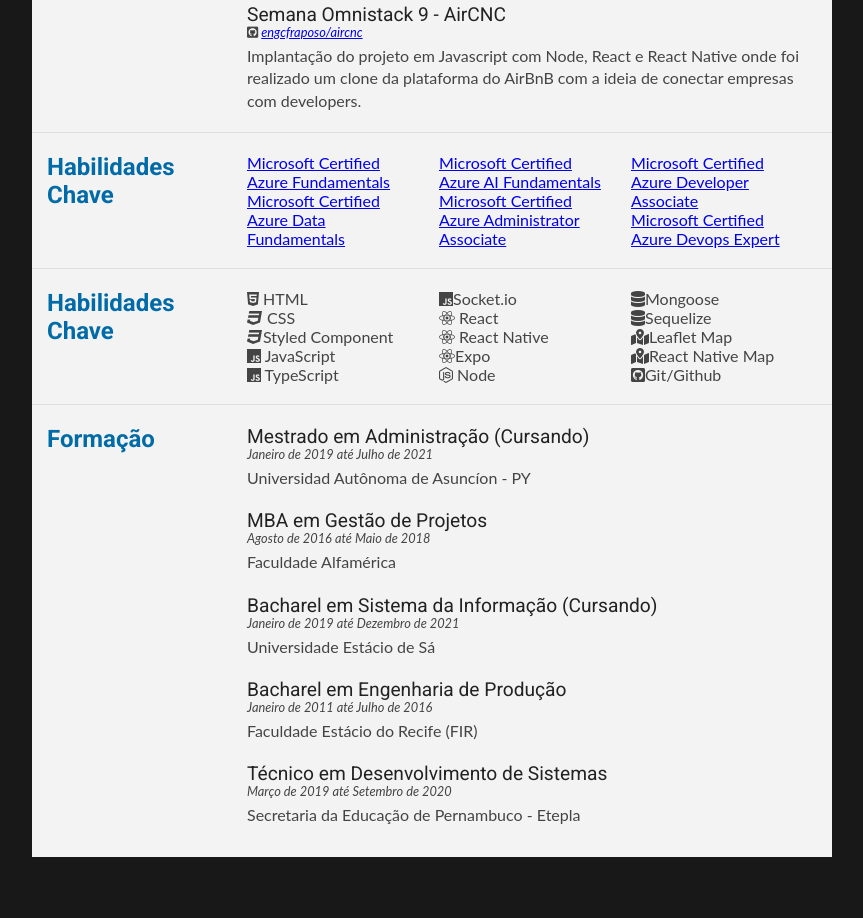
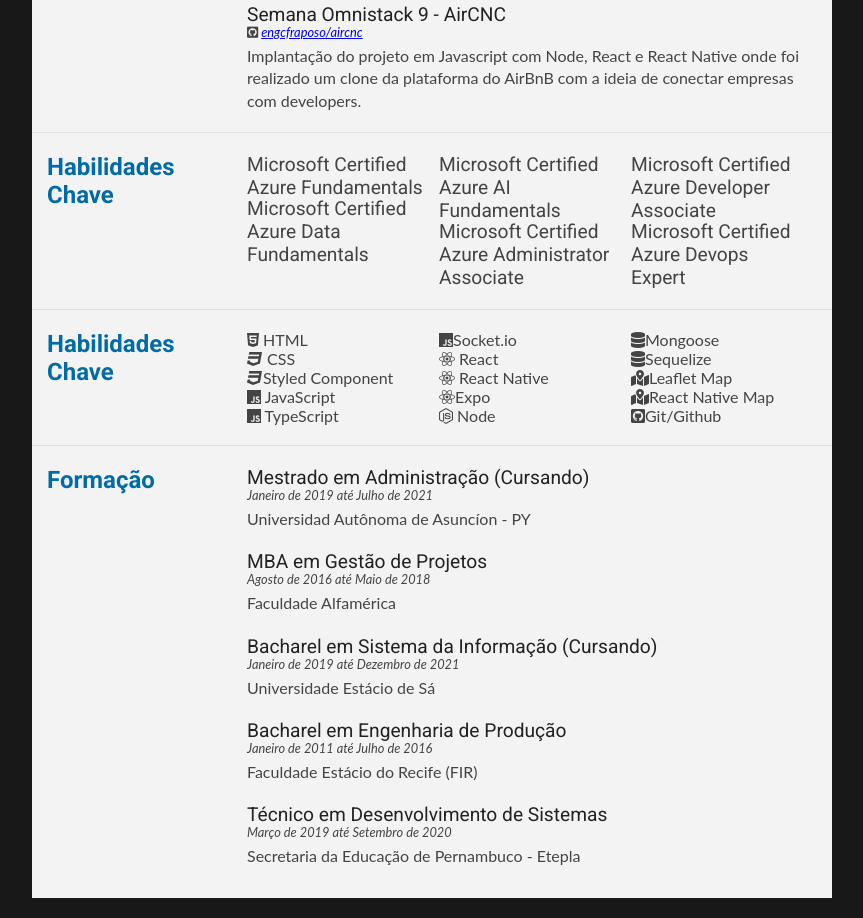
Before and after one commit to engcfraposo/engcfraposo.github.io, a plain HTML site: page index.html in a window 1280 px wide. Shown: the part 1979-2897 px from the top of the page, without its empty margins (208-1071 px from the left). Before the commit the page ends 2856 px from the top, so only its background shows below. Drawn offline with Linux system fonts and the light colour scheme.

Commit message:
Update index.html

```diff
--- a/index.html
+++ b/index.html
@@ -161,12 +161,12 @@
         </div>
         <div class="section-content">
             <ul class="key-skills">
-                <li><a href="https://github.com/engcfraposo/nlw-booster">Microsoft Certified Azure Fundamentals</a></li>
-                <li><a href="https://github.com/engcfraposo/nlw-booster">Microsoft Certified Azure Data Fundamentals</a></li>
-                <li><a href="https://github.com/engcfraposo/nlw-booster">Microsoft Certified Azure AI Fundamentals</a></li>
-                <li><a href="https://github.com/engcfraposo/nlw-booster">Microsoft Certified Azure Administrator Associate</a></li>
-                <li><a href="https://github.com/engcfraposo/nlw-booster">Microsoft Certified Azure Developer Associate</a></li>
-                <li><a href="https://github.com/engcfraposo/nlw-booster">Microsoft Certified Azure Devops Expert</a></li>
+                <li><h2>Microsoft Certified Azure Fundamentals</h2></li>
+                <li><h2>Microsoft Certified Azure Data Fundamentals</h2></li>
+                <li><h2>Microsoft Certified Azure AI Fundamentals</h2></li>
+                <li><h2>Microsoft Certified Azure Administrator Associate</h2></li>
+                <li><h2>Microsoft Certified Azure Developer Associate</h2></li>
+                <li><h2>Microsoft Certified Azure Devops Expert</h2></li>
             </ul>
         </div>
     </section>
```
